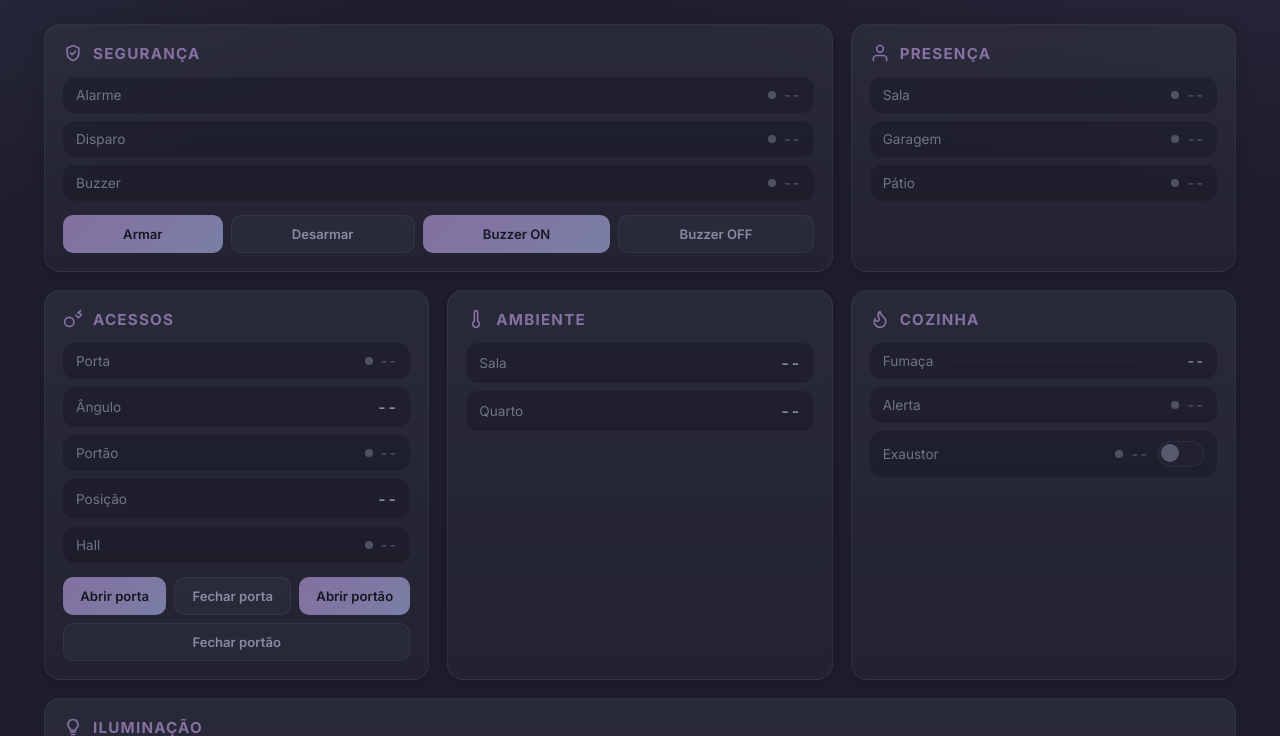
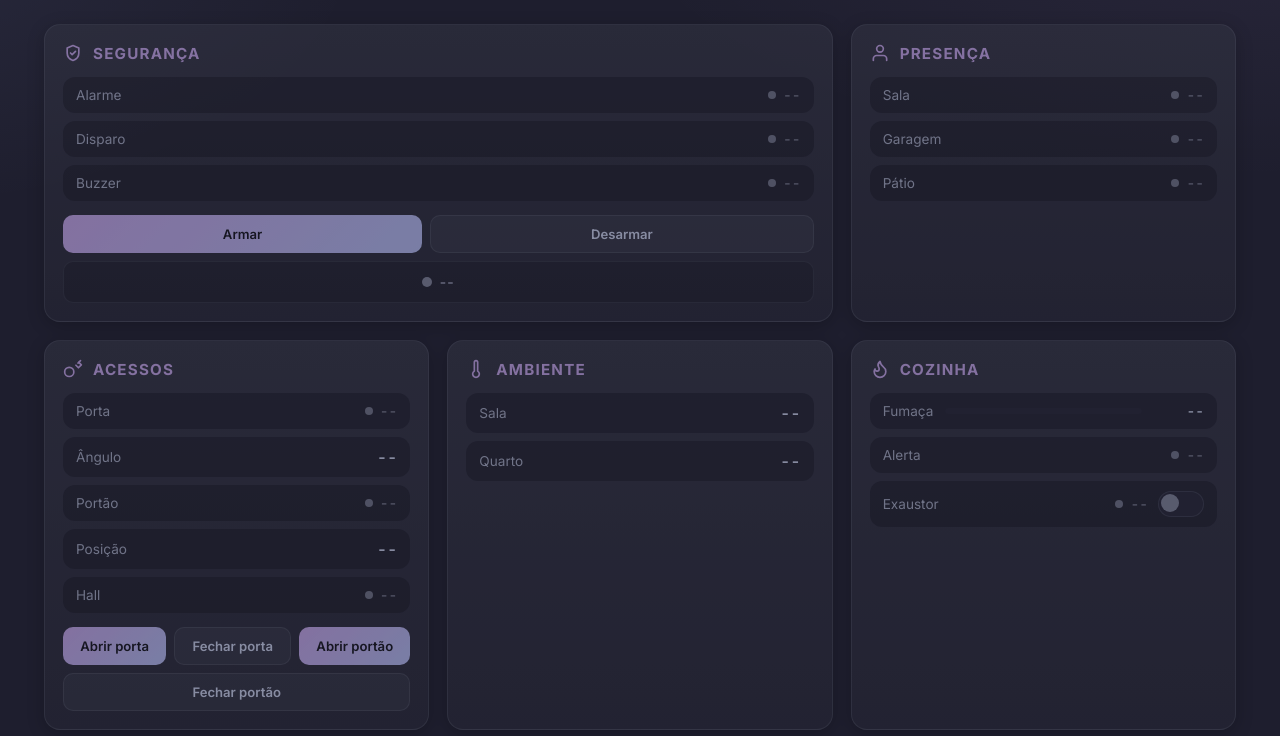
Before and after one commit to benibgw/Maquete_Inteligente, a Flask app: page / in a window 1280 px wide. Shown: the part 63-799 px from the top of the page. Run offline with Flask 3, Linux system fonts and the light colour scheme.

Commit message:
Refactor alarm and buzzer handling: remove buzzer command and simplify logic in MaqueteClass; update README and simulator to reflect changes; enhance UI with alarm status badge in index.html and app.js.

```diff
--- a/WebSite/static/css/style.css
+++ b/WebSite/static/css/style.css
@@ -394,6 +394,52 @@ button.ghost:hover {
   border-color: rgba(203, 166, 247, 0.4);
 }
 
+.status-badge {
+  flex: 1 1 100%;
+  display: flex;
+  justify-content: center;
+  align-items: center;
+  gap: 8px;
+  padding: 12px 14px;
+  border-radius: 10px;
+  font-size: 0.85rem;
+  font-weight: 800;
+  text-transform: uppercase;
+  letter-spacing: 1.2px;
+}
+
+.status-badge::before {
+  content: "";
+  width: 10px;
+  height: 10px;
+  border-radius: 50%;
+  background: currentColor;
+  flex: none;
+}
+
+.status-badge.alert {
+  background: rgba(243, 139, 168, 0.15);
+  border: 1px solid rgba(243, 139, 168, 0.4);
+  color: var(--alert);
+}
+
+.status-badge.alert::before {
+  animation: pulse 1.3s infinite;
+}
+
+.status-badge.ok {
+  background: rgba(166, 227, 161, 0.12);
+  border: 1px solid rgba(166, 227, 161, 0.35);
+  color: var(--on);
+}
+
+.status-badge.state-na {
+  background: rgba(17, 17, 27, 0.45);
+  border: 1px solid var(--card-border);
+  color: var(--muted);
+  opacity: 0.7;
+}
+
 .rooms {
   display: grid;
   grid-template-columns: repeat(auto-fill, minmax(170px, 1fr));
--- a/WebSite/static/js/app.js
+++ b/WebSite/static/js/app.js
@@ -53,6 +53,21 @@ function setStatus(id, v, on, off, onClass = "state-on") {
   if (!el) return;
   el.textContent = v === true ? on : v === false ? off : "--";
   el.className = "status " + (v === true ? onClass : v === false ? "state-off" : "state-na");
+}
+
+function setTriggeredBadge(v) {
+  const el = document.getElementById("alarm-triggered-badge");
+  if (!el) return;
+  if (v === true) {
+    el.textContent = "DISPARADO";
+    el.className = "status-badge alert";
+  } else if (v === false) {
+    el.textContent = "NORMAL";
+    el.className = "status-badge ok";
+  } else {
+    el.textContent = "--";
+    el.className = "status-badge state-na";
+  }
 }
 
 function setConnection(online) {
@@ -160,6 +175,7 @@ function render(data) {
   setStatus("alarm-triggered", value("principal/alarme/triggered"), "SIM", "NAO", "state-alert");
   setStatus("buzzer-state", value("principal/buzzer/state"), "LIGADA", "DESLIGADA");
   toggleCardAlert("card-security", value("principal/alarme/triggered") === true);
+  setTriggeredBadge(value("principal/alarme/triggered"));
 
   const smoke = value("cozinha/fumaca/percentage");
   setText("smoke-pct", numberText(smoke, 1, " %"));
@@ -206,8 +222,6 @@ function bindControls() {
 
   bind("alarm-arm", topic("principal/alarme/command"), true);
   bind("alarm-disarm", topic("principal/alarme/command"), false);
-  bind("buzzer-on", topic("principal/buzzer/command"), true);
-  bind("buzzer-off", topic("principal/buzzer/command"), false);
   bind("door-open", topic("sala/porta/command"), true);
   bind("door-close", topic("sala/porta/command"), false);
   bind("gate-open", topic("garagem/portao/command"), true);
--- a/WebSite/templates/index.html
+++ b/WebSite/templates/index.html
@@ -38,8 +38,7 @@
       <div class="actions">
         <button id="alarm-arm">Armar</button>
         <button id="alarm-disarm" class="ghost">Desarmar</button>
-        <button id="buzzer-on">Buzzer ON</button>
-        <button id="buzzer-off" class="ghost">Buzzer OFF</button>
+        <strong id="alarm-triggered-badge" class="status-badge state-na">--</strong>
       </div>
     </section>
 
```
Also changed, not shown: Project_Test/simulator.py (+1 -8 lines), Project_Test/README.md, README.md, WebSite/README.md, 2 other files.
